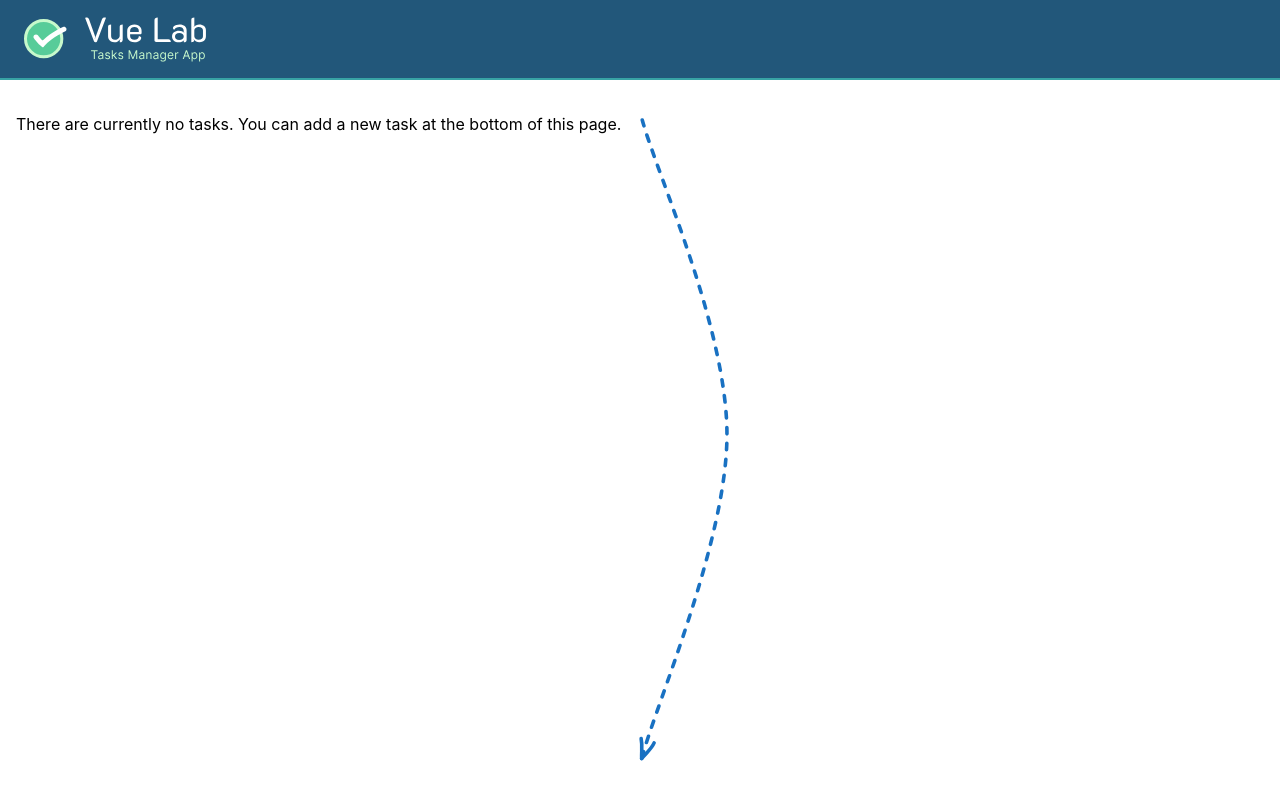
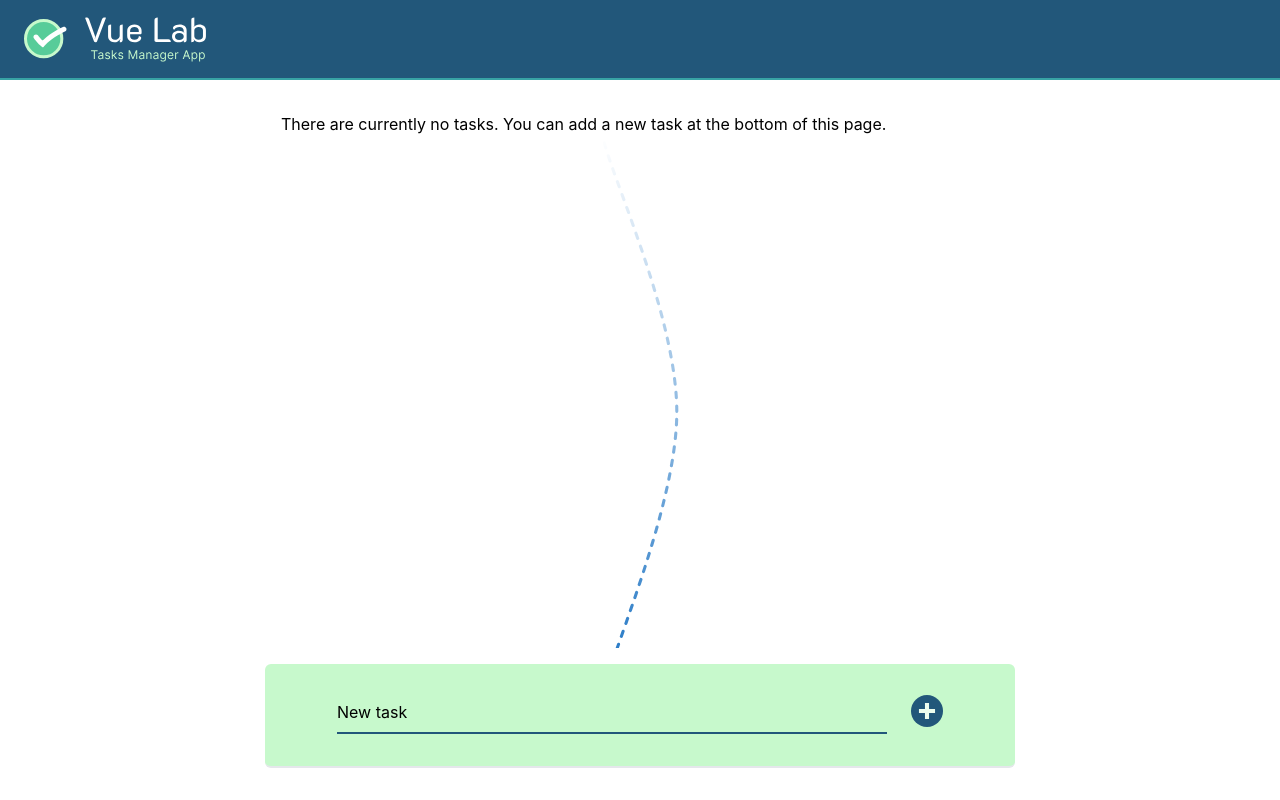
Before and after one commit to Alber-Writer/lemoncode-lab-vue, a Nuxt app: page / in a window 1280 px wide. Shown: the top 800 px of the page. Built offline with nearby package versions, Linux system fonts and the light colour scheme.

Commit message:
add new task component logic and ui

```diff
--- a/components/NewTask.vue
+++ b/components/NewTask.vue
@@ -1,7 +1,56 @@
 <script setup lang="ts">
+const manageTask = useManageTasks();
+
+const taskContent = ref<string>("");
+
+const contentInput = ref<HTMLInputElement | null>(null);
+
+const createTask = (content: string) => {
+  manageTask.createTask(content);
+  taskContent.value = "";
+  contentInput.value?.blur();
+};
 </script>
 
 <template>
-  Nueva Tarea:
-        <input type="text" />
+  <form
+    @submit.prevent="createTask(taskContent)"
+    aria-label="Create a new task filling this form"
+    class="w-full"
+  >
+    <div class="flex px-16 justify-between gap-6 basis-[100%]">
+      <div class="relative z-0 grow">
+        <input
+          name="create-task"
+          id="create-task"
+          type="text"
+          v-model="taskContent"
+          ref="contentInput"
+          placeholder=""
+          class="new-task__input peer"
+          maxlength="50"
+          aria-content="Fill with task content"
+        />
+        <label for="create-task" class="new-task__label">New task</label>
+      </div>
+
+      <button aria-label="Submit new task" title="Add task">
+        <img src="@/public/create-task.svg" alt="Create task" />
+      </button>
+    </div>
+  </form>
 </template>
+
+<style lang="css" scoped>
+@tailwind base;
+@tailwind components;
+@tailwind utilities;
+
+.new-task__label {
+  @apply absolute duration-300 transform -translate-y-6 scale-75 top-3 -z-10 origin-[0] peer-focus:start-0 peer-focus:text-primary peer-placeholder-shown:scale-100 peer-placeholder-shown:translate-y-0 peer-focus:scale-75 peer-focus:-translate-y-6 rtl:peer-focus:translate-x-1/4 rtl:peer-focus:left-auto;
+}
+
+.new-task__input {
+  @apply block py-2.5 px-0 w-full text-textColor bg-transparent border-0 border-b-2 border-primary appearance-none focus:outline-none focus:ring-0 focus:border-blue-500;
+}
+</style>
--- a/components/Task/TheTask.vue
+++ b/components/Task/TheTask.vue
@@ -29,10 +29,10 @@ const setAsDeleted = ()=> manageTask.deleteTask(props.taskId)
 </script>
 
 <template>
-  <article class="w-full px-3 py-2">
-    <form @submit.prevent>
+  <article :id="taskId" class="w-full px-3 py-2 flex">
+    <form class="w-full" @submit.prevent >
       <div
-        class="flex text-dark justify-between p-2 pb-3 text-sm font-sans border-b-2 rounded-md gap-4 items-top content-center"
+        class="flex text-dark justify-between p-2 pb-3 w-full text-sm font-sans border-b-2 rounded-md gap-4 items-top content-center"
       >
         <!-- Task Checkbox -->
         <input
@@ -56,7 +56,7 @@ const setAsDeleted = ()=> manageTask.deleteTask(props.taskId)
         <!-- Editmode -->
         <div
           v-if="isEditableMode"
-          class="flex max-w-[300px] gap-2 flex-wrap content-start items-start justify-start"
+          class="flex basis-[100%] gap-2 flex-wrap content-start items-start justify-start"
         >
           <TaskEditContent
             :task-content="taskContent"
--- a/components/TaskList.vue
+++ b/components/TaskList.vue
@@ -1,13 +1,49 @@
 <script setup lang="ts">
-
 const manageTask = useManageTasks();
 const taskList = manageTask.getTaskList();
 
 const visibleTasks = computed(() => taskList.filter((elem) => !elem.isDeleted));
+const taskListRef = ref<Element | null>(null);
+const lastknownElementID = ref<string>("");
+
+const newTaskVisualEffect = ({
+  element = null,
+  cssClassName,
+  timing = 3000,
+}: {
+  element: Element | null;
+  cssClassName: string;
+  timing?: number;
+}) => {
+  if (!element || !cssClassName) return;
+  element.classList.add(cssClassName);
+  setTimeout(() => {
+    element.classList.remove(cssClassName);
+  }, timing);
+};
+
+onUpdated(() => {
+  if (!taskListRef.value) return;
+  const lastItemId = taskListRef.value.lastElementChild?.getAttribute("id");
+
+  // Navigate to last task/element if ID is different from lastKnown
+  if (lastknownElementID.value !== lastItemId) {
+    taskListRef.value.scrollTop = taskListRef.value.scrollHeight;
+    lastknownElementID.value = lastItemId || "";
+    newTaskVisualEffect({
+      element: taskListRef.value?.lastElementChild,
+      cssClassName: "newItem",
+    });
+  }
+});
 </script>
 
 <template>
-  <div class="flex flex-wrap w-full p-4 gap-6 content-start" role="list">
+  <div
+    class="max-w-[750px] w-full p-4 gap-6 overflow-y-auto"
+    ref="taskListRef"
+    role="list"
+  >
     <TaskTheTask
       role="listitem"
       v-for="task in visibleTasks"
@@ -17,10 +53,41 @@ const visibleTasks = computed(() => taskList.filter((elem) => !elem.isDeleted));
       :is-completed="task.isCompleted"
       :is-deleted="task.isDeleted"
     >
-  </TaskTheTask>
-  <div v-if="(visibleTasks.length <= 0)" class="flex flex-wrap justify-center">
-    <p>There are currently no tasks. You can add a new task at the bottom of this page.</p>
-    <TaskArrow class="max-h-[80%]"/>
+    </TaskTheTask>
+    <div v-if="visibleTasks.length <= 0" class="flex flex-wrap justify-center">
+      <p class="w-full">
+        There are currently no tasks. You can add a new task at the bottom of
+        this page.
+      </p>
+      <TaskArrow class="max-h-[70vh] mask" />
+    </div>
   </div>
- </div>
 </template>
+
+<style lang="css">
+.mask {
+  -webkit-mask-image: linear-gradient(transparent, black);
+  mask-image: linear-gradient(transparent, black);
+}
+.newItem {
+  @apply bg-terciary;
+  animation-name: aparece;
+  animation-timing-function: ease;
+  animation-duration: 2000ms;
+  animation-fill-mode: forwards;
+}
+@keyframes aparece {
+  0% {
+    @apply bg-transparent;
+  }
+  33% {
+    @apply bg-terciary;
+  }
+  66% {
+    @apply bg-terciary;
+  }
+  100% {
+    @apply bg-transparent;
+  }
+}
+</style>
```
